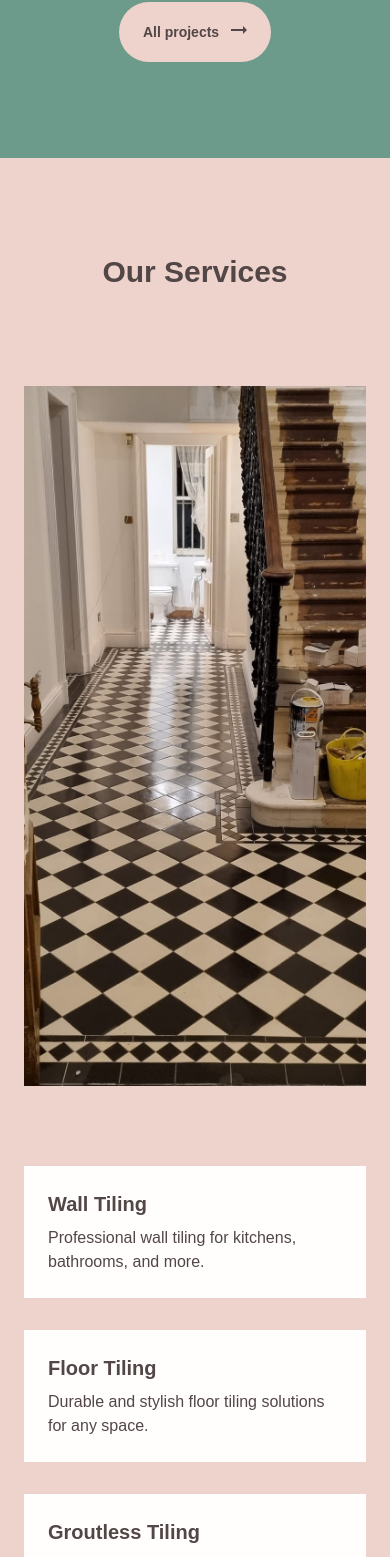
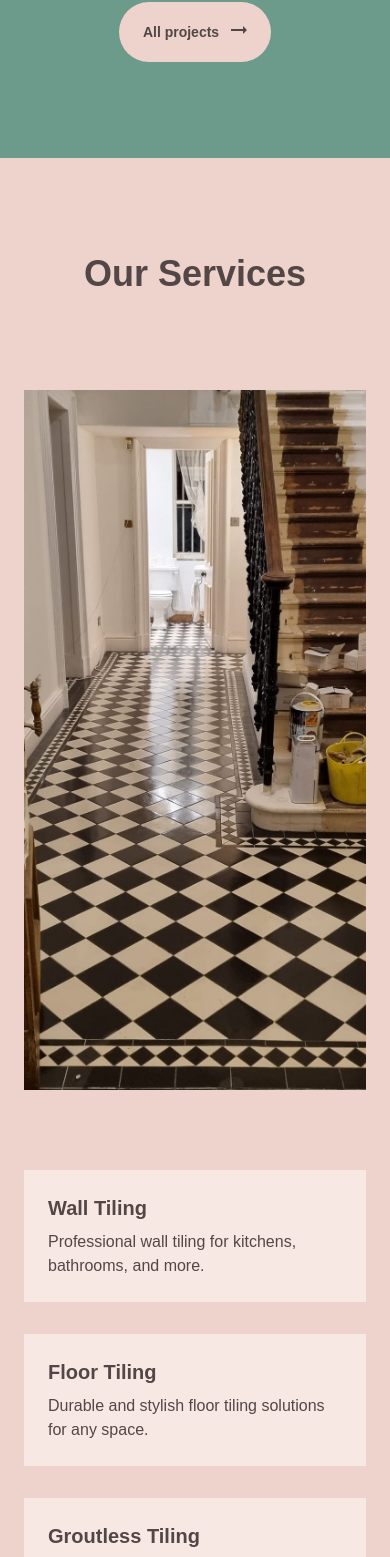
Before and after one commit to lpscrim/no-grout, a Next.js app: page / in a window 390 px wide. Shown: the part 4709-6266 px from the top of the page. Built offline with nearby package versions, Linux system fonts and the light colour scheme.

Commit message:
Update Services component images and improve layout; adjust heading size and list item background for better presentation

```diff
--- a/components/Home/Services.tsx
+++ b/components/Home/Services.tsx
@@ -17,7 +17,7 @@ const services = [
     {
         title: 'Groutless Tiling',
         description: 'Modern groutless tiling for a seamless finish.',
-        image: '/kitchen.jpg',
+        image: '/hall.jpg',
     },
     {
         title: 'Tile Repairs',
@@ -27,7 +27,7 @@ const services = [
     {
         title: 'Waterproofing',
         description: 'Comprehensive waterproofing for wet areas.',
-        image: '/kitchen.jpg',
+        image: '/hall.jpg',
     },
 ];
 
@@ -39,9 +39,9 @@ export default function Services() {
     const imageSrc = services[hoveredIdx].image;
 
     return (
-        <section id="services" className=" bg-accent section-light">
+        <section id="services" className=" bg-accent section-light min-h-[105vh]">
             <div className="px-6 sm:px-8 lg:px-16 max-w-screen-2xl mx-auto py-24 lg:py-32">
-                <h2 className="text-3xl lg:text-5xl font-bold mb-24 text-center">Our Services</h2>
+                <h2 className="text-4xl lg:text-5xl font-bold mb-24 text-center">Our Services</h2>
                 <div className="grid md:grid-cols-2 gap-20 items-center">
                     {/* Left: Pictured Example */}
                     <div className="flex justify-center items-center sm:h-[700px]">
@@ -58,7 +58,7 @@ export default function Services() {
                         {services.map((service, idx) => (
                             <li
                                 key={service.title}
-                                className="bg-background p-6  cursor-pointer transition-all duration-200 hover:ring-2 hover:ring-accent"
+                                className="bg-background/50 p-6  cursor-pointer transition-all duration-200 "
                                 onMouseEnter={() => setHoveredIdx(idx)}
                             >
                                 <h3 className="text-xl font-semibold mb-2">{service.title}</h3>
```
